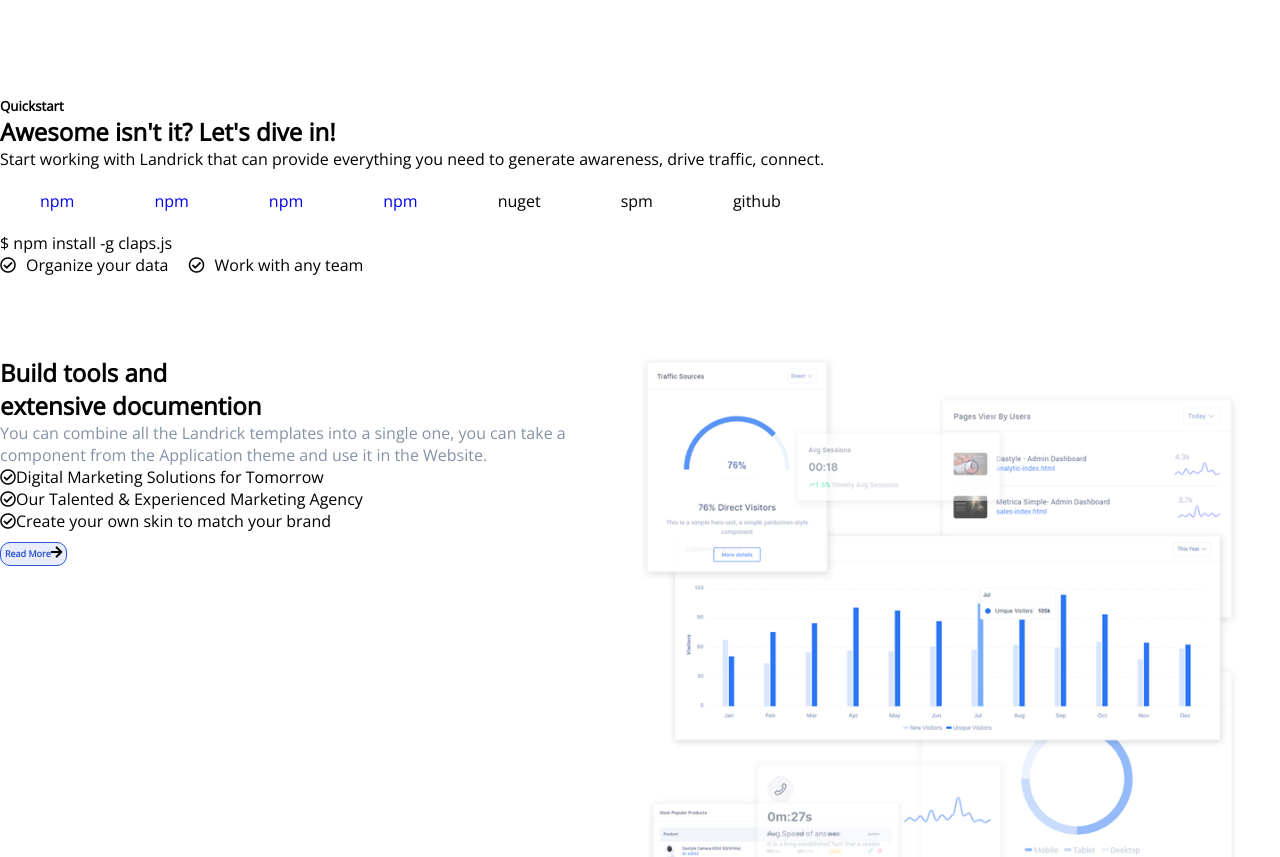
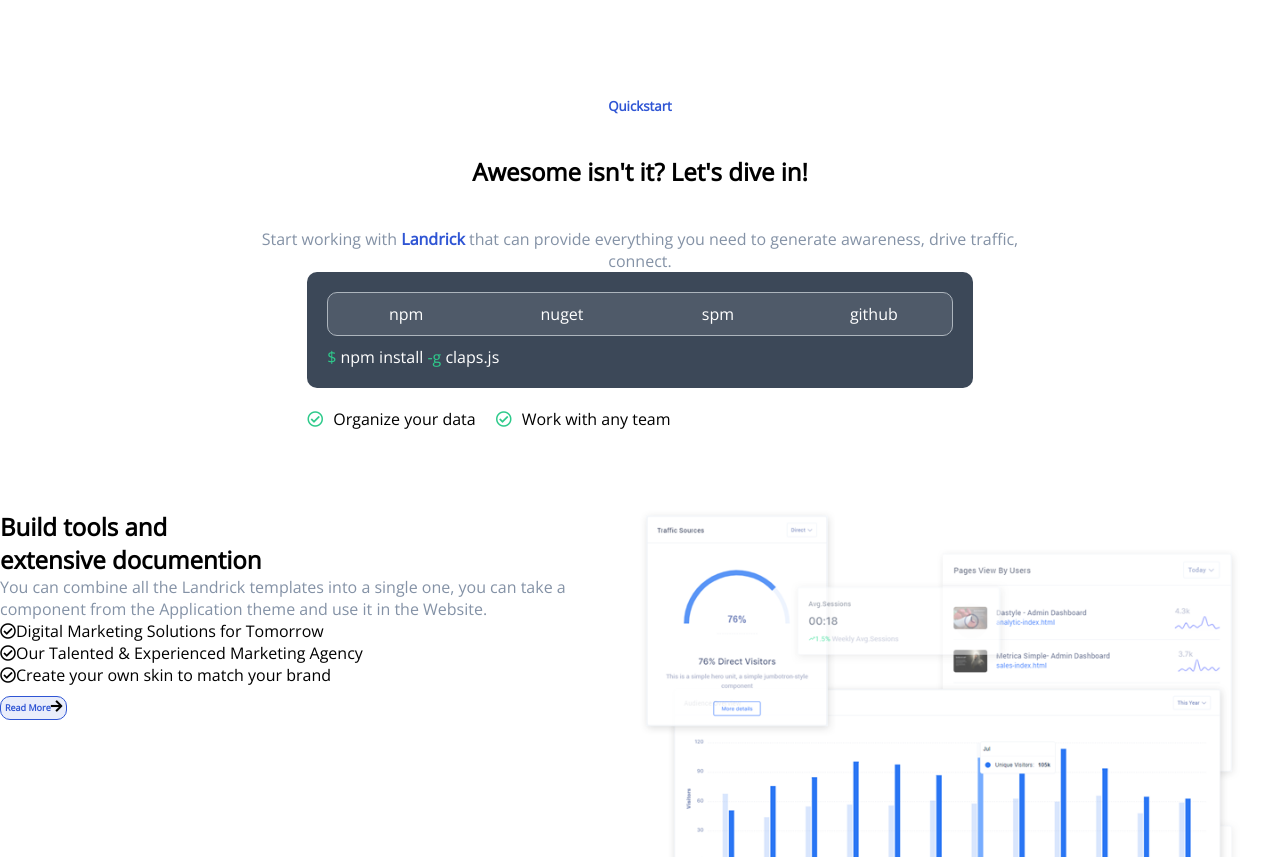
Before and after one commit to Giulia-M/proj-html-vuejs, a website: page index.html in a window 1280 px wide. Shown: the part 1250-2107 px from the top of the page. Drawn offline with nearby package versions, Linux system fonts and the light colour scheme.

Commit message:
impl. section 3

```diff
--- a/index.html
+++ b/index.html
@@ -125,11 +125,7 @@
 
             </section>
 
-
-
-
-
-            <!-- section 3 -->
+            <!-- section 2 -->
 
             <section class="features container">
                 <h2>Key Features</h2>
@@ -203,40 +199,49 @@
                 </div>
             </section>
 
-            <!-- sezione 4 -->
-            <section>
-                <h5>Quickstart</h5>
-                <h2>Awesome isn't it? Let's dive in!</h2>
-                <p>Start working with Landrick that can provide everything you need to generate awareness, drive
-                    traffic, connect.</p>
+            <!-- sezione 3 -->
+            <section class="container">
+                <div class="wrptext">
+                    <h5>Quickstart</h5>
+                    <h2>Awesome isn't it? Let's dive in!</h2>
+                    <p>
+                        Start working with <span class="color-blue">Landrick</span> that can provide everything you need to generate awareness, drive
+                        traffic, connect.
+                    </p>
+                </div>
+
                 <div class="wrapNpm">
                     <ul>
-                        <li :class="text.active === true ? 'background' : 'none'" v-for=" text in listLandrick"
+                        <li :class="text.active === true ? 'background' : 'none'"
+                            v-for=" text in listLandrick"
                             @click.prevent="clickText(text)">
-                            <a href="#">{{text.text}} </a>
+                            {{text.text}}
+
+
                         </li>
-                        <li>nuget</li>
-                        <li>spm</li>
-                        <li>github</li>
+
                     </ul>
-                    <p><span>$</span> npm install <span>-g</span> claps.js</p>
 
-                    <div class="checkCircle">
-                        <div>
+                    <ul class="comandnpm">
+                        <li><span class="color-green">$</span> npm install <span class="color-green">-g</span> claps.js</li>
+                    </ul>
 
-                            <span><i class="far fa-check-circle"></i>Organize your data</span>
-                        </div>
-                        <div>
+                </div>
 
-                            <span><i class="far fa-check-circle"></i>Work with any team</span>
-                        </div>
+                <div class="checkCircle">
+                    <div>
 
+                        <span><i class="far fa-check-circle specialCircle"></i>Organize your data</span>
+                    </div>
+                    <div>
+
+                        <span><i class="far fa-check-circle specialCircle"></i>Work with any team</span>
                     </div>
 
                 </div>
             </section>
 
-            <!-- section 5 -->
+            <!-- section 4 -->
             <section class="toolsWrap">
 
                 <div class="row">
--- a/scripts/myScript.js
+++ b/scripts/myScript.js
@@ -134,14 +134,14 @@
                 active: false
             },
             {
-                text: "npm",
+                text: "nuget",
                 active: false
             },{
-                text: "npm",
+                text: "spm",
                 active: false
             },
             {
-                text: "npm",
+                text: "github",
                 active: false
             }
         ]
--- a/src/partials/_main.scss
+++ b/src/partials/_main.scss
@@ -113,15 +113,66 @@
     }
 }
 
-.wrapNpm {
-    ul {
-        display: flex;
-        li{
-            padding: $spacing ($spacing * 2);
+
+//sezione 3
+.wrptext {
+    text-align: center;
+    width: 80%;
+    margin: auto;
+    h5 {
+        color: $backg_blue_dark;
+        margin-bottom: $spacing * 2;
+    }
+    h2 {
+        margin-bottom: $spacing * 2;
+    }
+    p {
+        color: $text_grey_secondary;
+        .color-blue{
+            color: $text_blue_secondary;
+            font-weight: bold;
+            display: inline-block;
         }
     }
+}
+.wrapNpm {
+    width: 65%;
+    margin: auto;
+    background-color: $backg_grey_primary;
+    color: $text_color_white;
+    padding: $spacing;
+    border-radius: $border_radius;
+    ul:first-of-type {
+        display: flex;
+        background-color:$backg_npm;
+
+        justify-content: space-around;
+        border: 1px solid $border_grey_secondary;
+        border-radius: $border_radius;
+        li {
+
+            color: $text_color_white;
+            padding: 10px 10px;
+            text-align: center;
+            cursor: pointer;
+
+            width: 150px;
+            border-radius: 12px;
+
+            &:hover {
+                transform: background-color .6;
+                background-color:$backg_grey_primary;
+            }
+        }
+    }
+
+}
+
 .checkCircle {
     display: flex;
+    width: 65%;
+    margin: auto;
+    margin-top: $spacing;
     div {
         margin-right: $spacing;
         span {
@@ -134,14 +185,27 @@
     }
 
 }
+
 .background {
-        background-color: grey;
+    background-color: $backg_grey_primary;
+
+
 }
 .none {
-        background-color: none;
+    background-color: transparent;
+}
+.comandnpm {
+    margin-top: $spacing / 2;
+    .color-green {
+        color: $backg_green_secondary;
     }
 }
 
+.specialCircle {
+    color: $backg_green_secondary;
+}
+
+//sezione 4
 .toolsWrap {
     div {
         display: block;
--- a/src/partials/_variables.scss
+++ b/src/partials/_variables.scss
@@ -29,6 +29,7 @@
 $background: #fff;
 
 //background colors
+$backg_npm: #4f5a69;
 $backg_white:#fff;
 $backg_white_secondary:#f8f9fc;
 $backg_white_ter: #f8f9fc1a;
```
Also changed, not shown: dist/app.css. Lines whose indentation alone changed are shown as unchanged.
